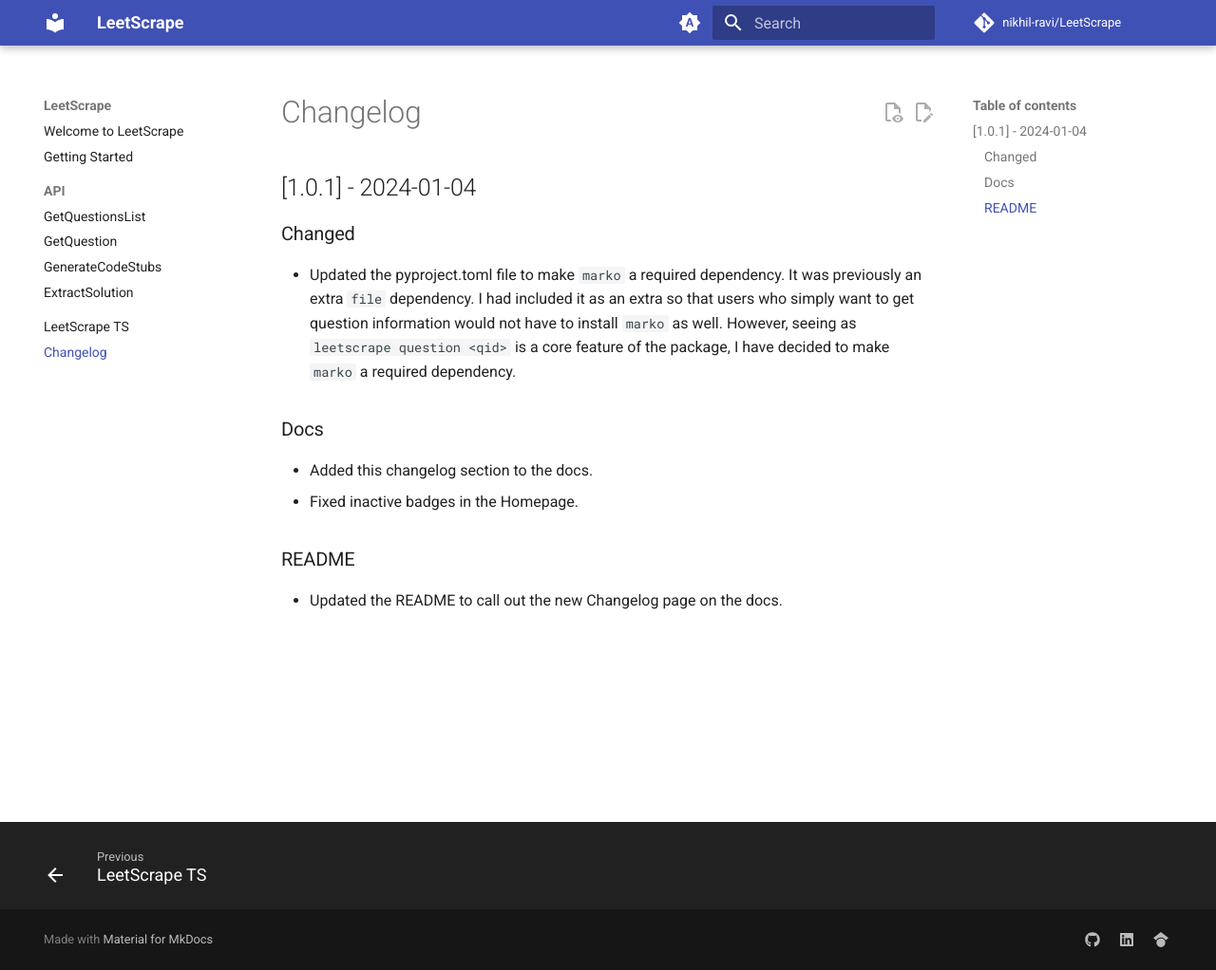
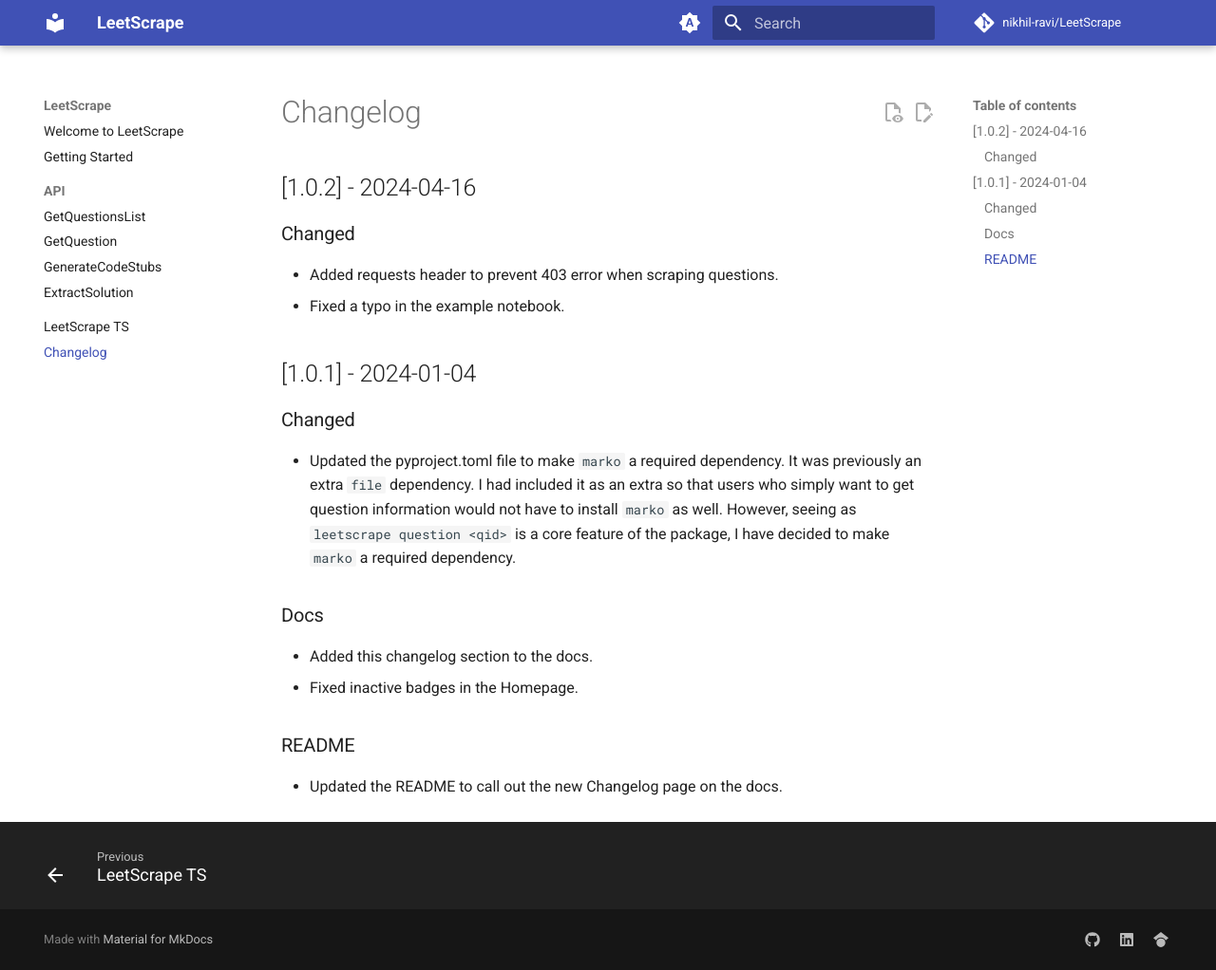
Before and after one commit to nikhil-ravi/LeetScrape, an MkDocs documentation site: the page built from docs/config/CHANGELOG.md, in a window 1280 px wide and 1022 px high. Shown: the whole window at 95% size. Built offline with MkDocs 1.6.1 and Material for MkDocs 9.7.7, drawn with Linux system fonts in a browser that asks for light colours; plug-ins that fetch from the network failed and are left out; comment, search, counter and statistics services are not loaded.

Commit message:
Bumped version

```diff
--- a/docs/config/CHANGELOG.md
+++ b/docs/config/CHANGELOG.md
@@ -1,4 +1,10 @@
 # Changelog
+
+## [1.0.2] - 2024-04-16
+
+### Changed
+- Added requests header to prevent 403 error when scraping questions.
+- Fixed a typo in the example notebook.
 
 
 ## [1.0.1] - 2024-01-04
--- a/pyproject.toml
+++ b/pyproject.toml
@@ -1,6 +1,6 @@
 [tool.poetry]
 name = "leetscrape"
-version = "1.0.1"
+version = "1.0.2"
 description = "Introducing LeetScrape - a powerful and efficient Python package designed to scrape problem statements and their topic and company tags, difficulty, test cases, hints, and code stubs from LeetCode.com. Easily download and save LeetCode problems to your local machine, making it convenient for offline practice and studying. It is perfect for anyone preparing for coding interviews. With the LeetScrape, you can boost your coding skills and improve your chances of landing your dream job."
 authors = ["Nikhil Ravi <nr337@cornell.edu>"]
 license = "MIT"
--- a/src/leetscrape/__init__.py
+++ b/src/leetscrape/__init__.py
@@ -5,4 +5,4 @@
 from .questions_list import GetQuestionsList
 
 __all__ = [ExtractSolutions, GenerateCodeStub, Question, GetQuestion, GetQuestionsList]
-__version__ = "1.0.1"
+__version__ = "1.0.2"
```
